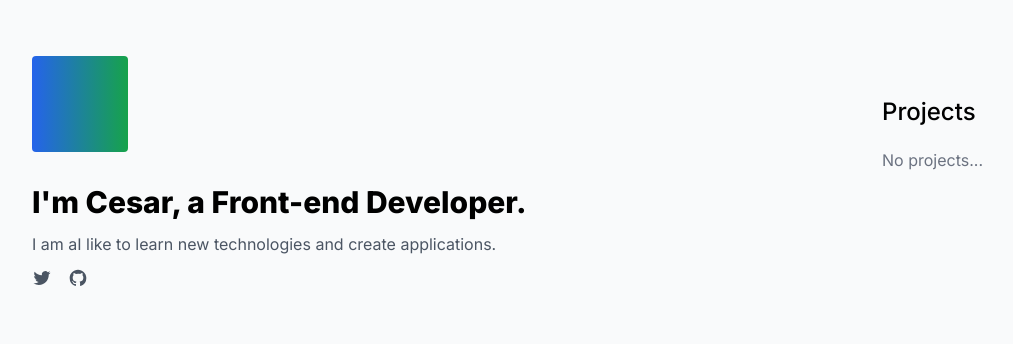
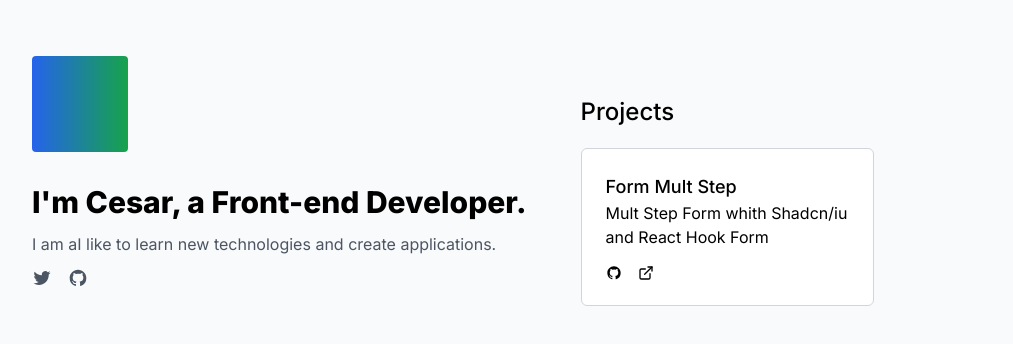
Before and after one commit to cesarscfilho/cesarsilva.site, a Next.js app: page / in a window 1280 px wide. Shown: the top 344 px of the page, without its empty margins (32-1045 px from the left). Built offline with nearby package versions, Linux system fonts and the light colour scheme.

Commit message:
add project form mult step

```diff
--- a/src/app/page.tsx
+++ b/src/app/page.tsx
@@ -7,11 +7,22 @@ export default function Home() {
   type Project = {
     title: string;
     description: string;
-    urlGithub: string;
-    url: string;
+    links: {
+      urlGithub: string;
+      url: string;
+    }
   };
 
-  const projects: Project[] = [];
+  const projects: Project[] = [
+    {
+      title: "Form Mult Step",
+      description: "Mult Step Form whith Shadcn/iu and React Hook Form",
+      links: {
+        url: "https://auth-mult-step-shadcn.vercel.app/",
+        urlGithub: "https://github.com/cesarsdcf/auth-mult-step-shadcn"
+      }
+    }
+  ];
 
   return (
     <main className="max-w-6xl m-auto my-6 rounded-md flex flex-col md:flex-row">
@@ -51,10 +62,10 @@ export default function Home() {
                   </div>
                   <div className="flex-col sm:flex-row gap-2 mt-4 flex items-start sm:items-center justify-center sm:justify-between">
                     <div className="flex items-center justify-start gap-4">
-                      <Link href={project.urlGithub}>
+                      <Link href={project.links.urlGithub}>
                         <Icons.github className="w-4 h-4 hover:scale-110" />
                       </Link>
-                      <Link href={project.url}>
+                      <Link href={project.links.url}>
                         <Icons.externallink className="w-4 h-4 hover:scale-110" />
                       </Link>
                     </div>
@@ -65,7 +76,7 @@ export default function Home() {
           ))}
 
           {projects.length === 0 && (
-            <p className="text-gray-500 text-center">No projects...</p>
+            <h1 className="text-gray-500">Form Mult Step</h1>
           )}
         </ul>
       </section>
```
